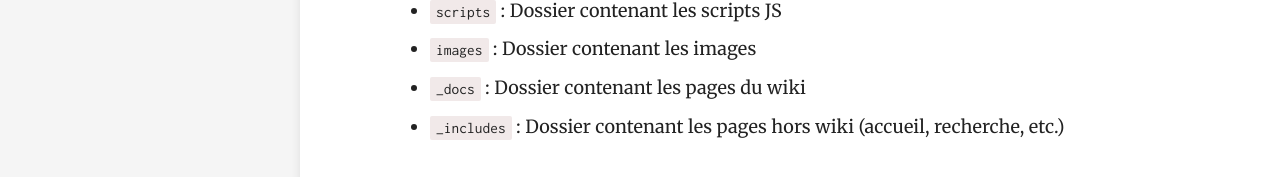
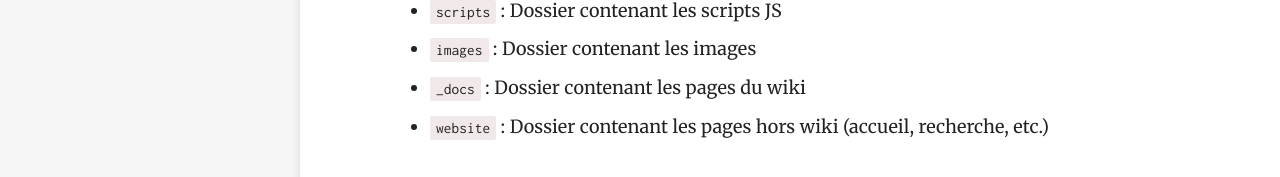
Before and after one commit to RobotechNancy/robotechnancy.github.io, a Jekyll site: the page built from _docs/wiki/local.md, in a window 1280 px wide and 1362 px high. Shown: the part 1168-1345 px from the top of the window. Built offline with Jekyll 4.4.1, drawn with Linux system fonts in a browser that asks for light colours.

Commit message:
Rename _includes -> website

```diff
--- a/_config.yml
+++ b/_config.yml
@@ -19,7 +19,7 @@
   - LICENCE
 
 include:
-  - _includes
+  - website
 
 collections:
   docs:
--- a/_docs/wiki/local.md
+++ b/_docs/wiki/local.md
@@ -42,4 +42,4 @@
 - `scripts` : Dossier contenant les scripts JS
 - `images` : Dossier contenant les images
 - `_docs` : Dossier contenant les pages du wiki
-- `_includes` : Dossier contenant les pages hors wiki (accueil, recherche, etc.)
+- `website` : Dossier contenant les pages hors wiki (accueil, recherche, etc.)
```
Also changed, not shown: website/index.md (renamed from _includes/index.md, +1 -1 lines), website/404.md (renamed from _includes/404.md), website/search.html (renamed from _includes/search.html).
